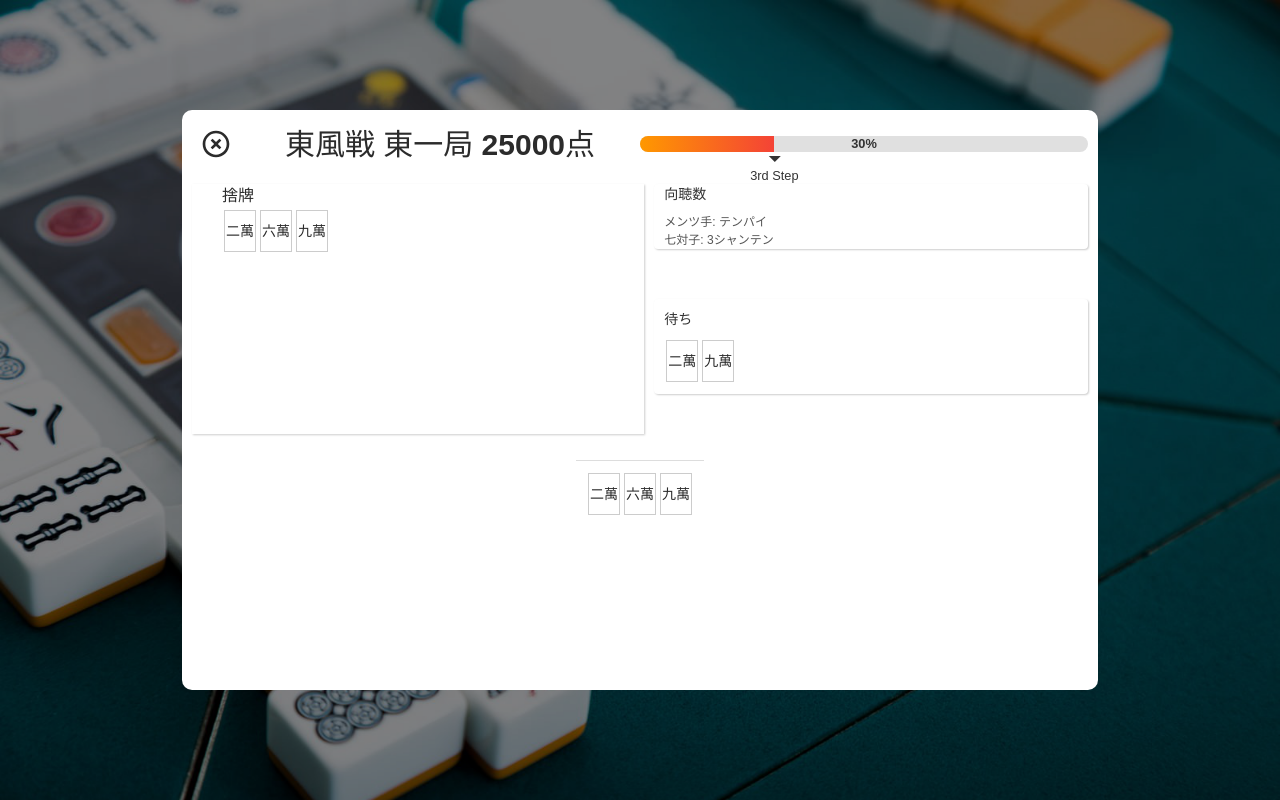
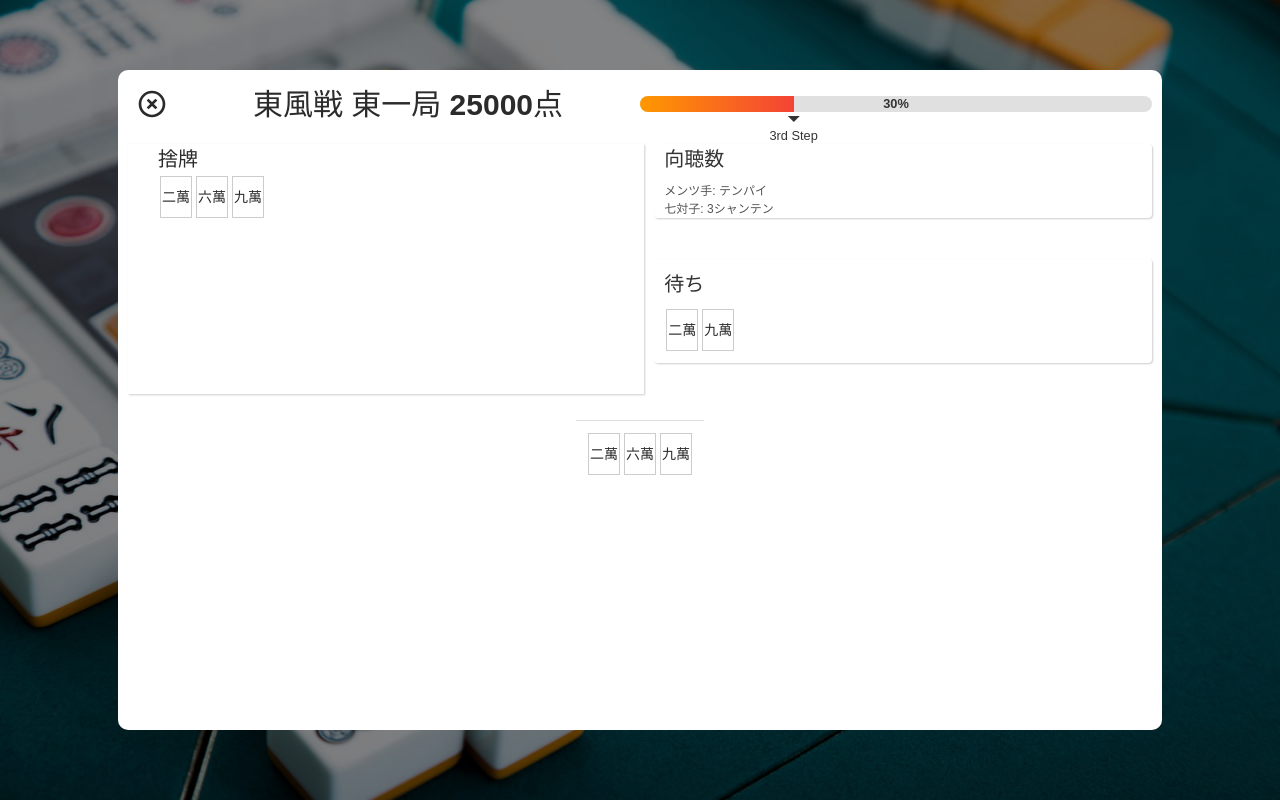
Before and after one commit to ut-code/hitori-mahjong, a React (Vite) app: page /play in a window 1280 px wide. Built offline with nearby package versions, Linux system fonts and the light colour scheme.

Commit message:
フォントサイズを調整

```diff
--- a/src/pages/Play/styles/DiscardArea.module.css
+++ b/src/pages/Play/styles/DiscardArea.module.css
@@ -7,6 +7,7 @@
   text-align: left;
   padding-left: 30px;
   font-weight: 500;
+  font-size: 20px;
 }
 .tiles {
   padding-left: 30px;
--- a/src/pages/Play/styles/GameInterface.module.css
+++ b/src/pages/Play/styles/GameInterface.module.css
@@ -4,8 +4,8 @@
   align-items: center;
   padding: 10px;
   font-family: Arial, sans-serif;
-  min-width: 70vw;
-  min-height: 70vh;
+  min-width: 80vw;
+  min-height: 80vh;
   gap: 16px;
   color: #2b2b2b;
   background-color: white;
--- a/src/pages/Play/styles/HandStatus.module.css
+++ b/src/pages/Play/styles/HandStatus.module.css
@@ -10,7 +10,7 @@
 .statusText {
   font-weight: 500;
   padding-left: 10px;
-  font-size: 14px;
+  font-size: 20px;
   color: #333;
   margin-bottom: 8px;
   text-align: left;
--- a/src/pages/Play/styles/WaitingTiles.module.css
+++ b/src/pages/Play/styles/WaitingTiles.module.css
@@ -11,7 +11,7 @@
 .title {
   text-align: left;
   font-weight: 500;
-  font-size: 14px;
+  font-size: 20px;
   color: #333;
   margin-bottom: 8px;
 }
```
Also changed, not shown: 1 other file (tests, documents, lock files or other folders).
